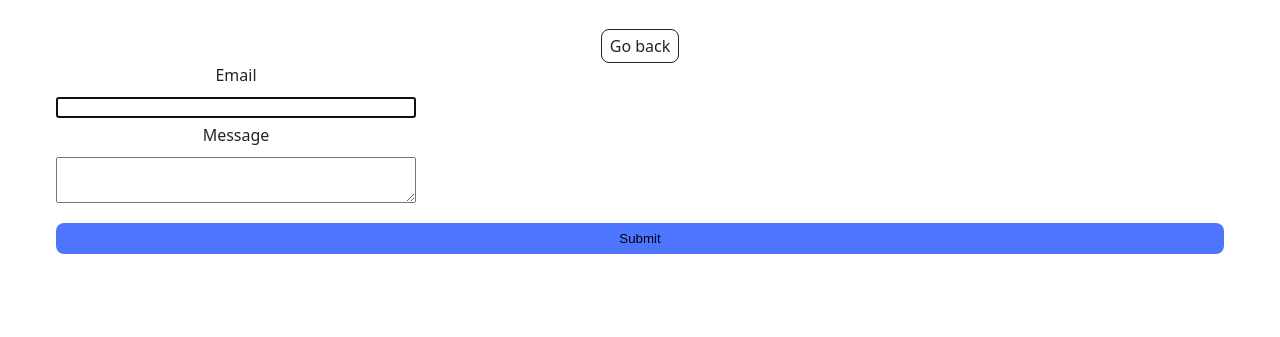
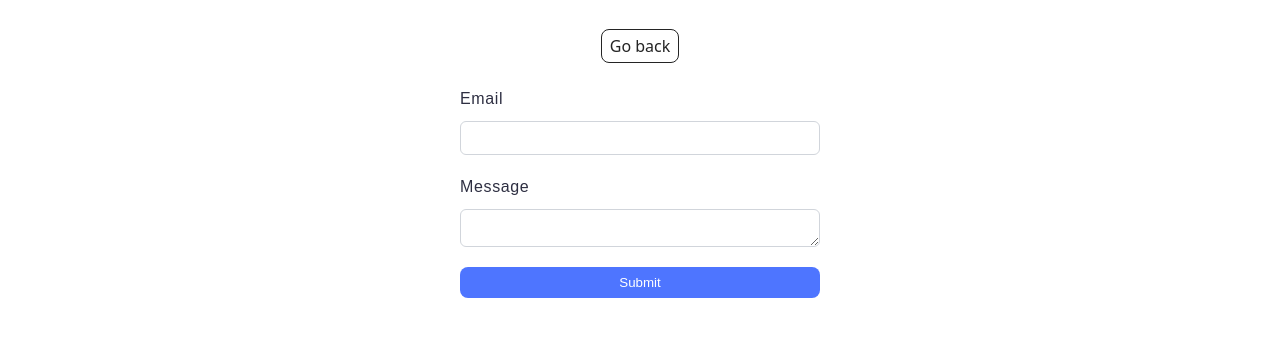
Before and after one commit to ZlatoslavaVy/goit-advancedjs-hw-01, a website built with Vite: page src/2-form.html in a window 1280 px wide. Shown: the part 75-412 px from the top of the page. Built offline with nearby package versions, Linux system fonts and the light colour scheme.

Commit message:
add form css

```diff
--- a/src/2-form.html
+++ b/src/2-form.html
@@ -13,12 +13,12 @@
         <h1 class="main-title">Form</h1>
         <a class="back-link" href="./index.html">Go back</a>
         <form class="feedback-form" autocomplete="off">
-          <label class="wind-email">
-            Email
+          <label class="wind-message">
+            <h2 class="wind-title">Email</h2>
             <input type="email" name="email" autofocus />
           </label>
           <label class="wind-message">
-            Message
+            <h2 class="wind-title">Message</h2>
             <textarea name="message" rows="8"></textarea>
           </label>
           <button type="submit" class="btn">Submit</button>
--- a/src/css/form.css
+++ b/src/css/form.css
@@ -1,23 +1,35 @@
+:root {
+  --font-family: 'Montserrat', sans-serif;
+}
+
 .feedback-form {
+  margin: 0 auto;
   display: flex;
   flex-direction: column;
   gap: 20px;
+  border-radius: 8px;
+  padding: 24px;
+  width: 408px;
+  height: 256px;
+  background: #fff;
 }
 
-.wind-email {
+.wind-message {
   display: flex;
   gap: 10px;
   flex-direction: column;
   width: 360px;
-  height: 40px;
+  height: 72px;
 }
 
-.wind-message {
-  display: flex;
-  flex-direction: column;
-  gap: 10px;
-  width: 360px;
-  height: 80px;
+.wind-title {
+  text-align: left;
+  font-family: var(--font-family);
+  font-weight: 400;
+  font-size: 16px;
+  line-height: 150%;
+  letter-spacing: 0.04em;
+  color: #2e2f42;
 }
 
 .btn {
@@ -25,4 +37,18 @@
   padding: 8px 16px;
   background-color: #4e75ff;
   border: none;
+  color: #fff;
+  width: 100%;
 }
+
+.feedback-form input,
+.feedback-form textarea {
+  width: 100%;
+  padding: 8px 12px;
+  border: 1px solid #d1d5db;
+  border-radius: 6px;
+  font-size: 14px;
+  box-sizing: border-box;
+  outline: none;
+  font-family: var(--font-family);
+}
```
